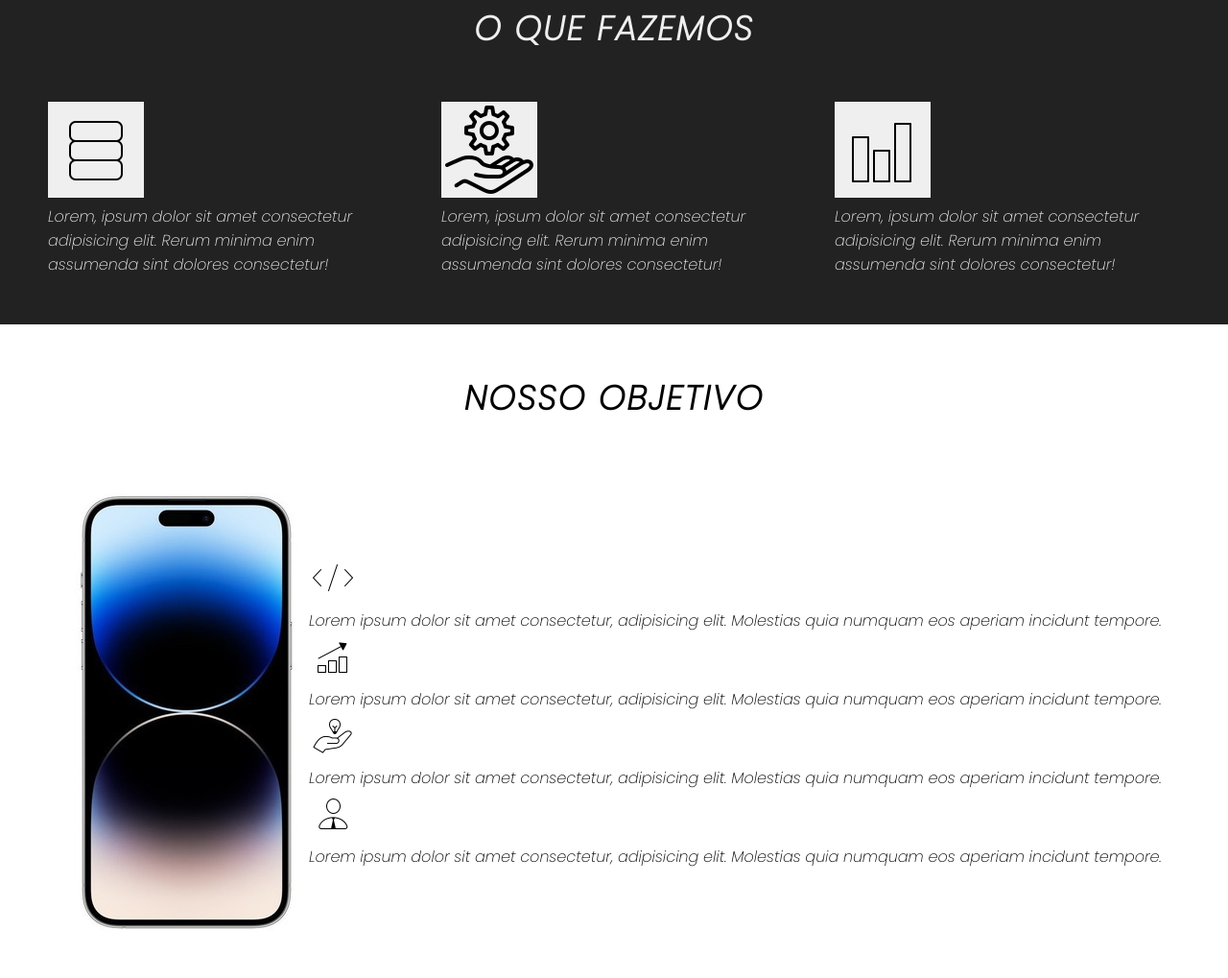
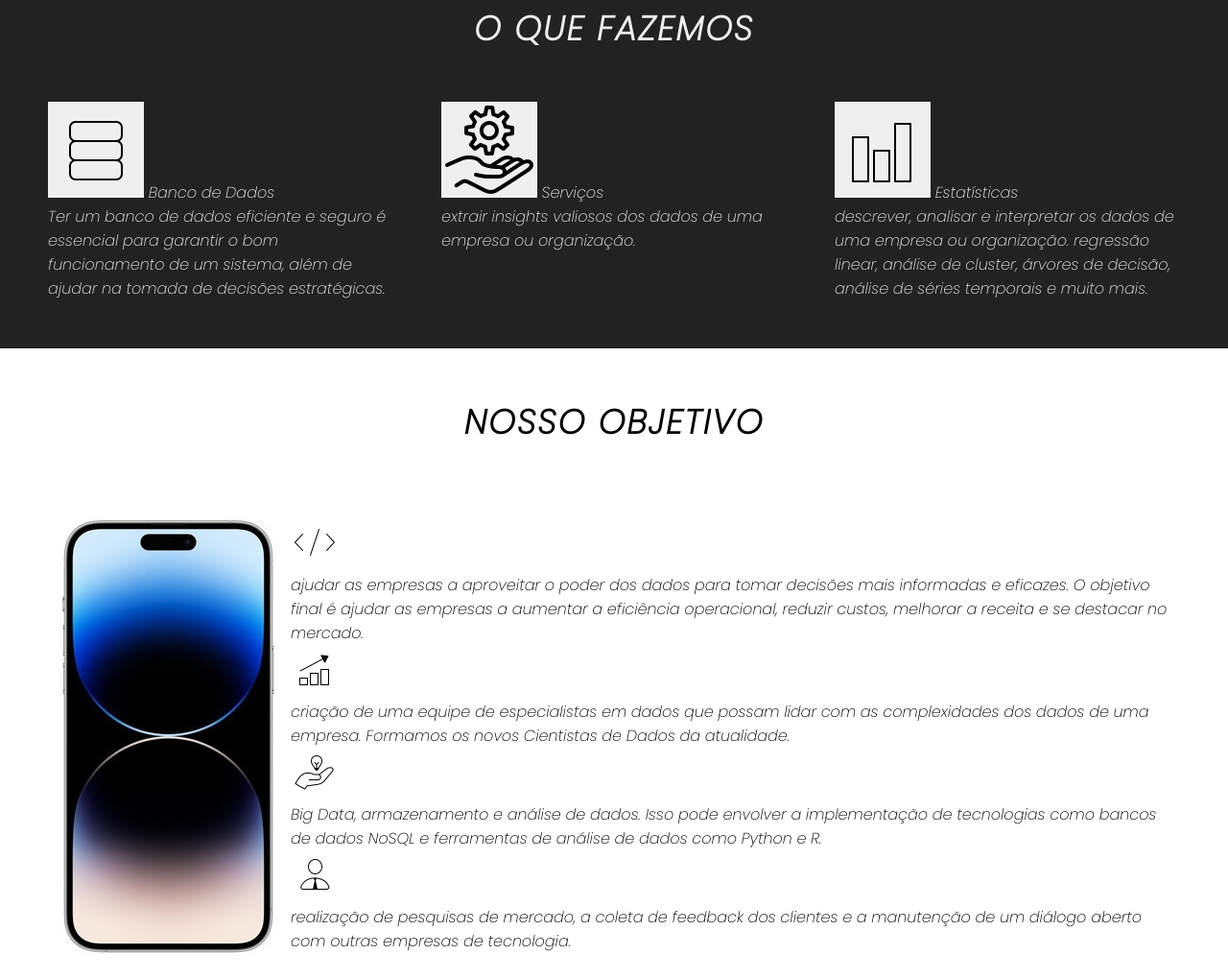
Before and after one commit to henriquedouradoo/Website-Science, a plain HTML site: page index.html in a window 1280 px wide. Shown: the part 1234-2253 px from the top of the page at 96% size. Drawn offline with nearby package versions, Linux system fonts and the light colour scheme.

Commit message:
Update index.html

```diff
--- a/index.html
+++ b/index.html
@@ -22,8 +22,8 @@
 
     <header id="showcase">
         <div id="showcase-container">
-            <h2>Lorem ipsum dolor sit amet.</h2>
-            <p>Lorem ipsum dolor, sit amet consectetur adipisicing elit. Porro, eos?</p>
+            <h2>Web Developers</h2>
+            <p>Olá novos developers! Sejam muito bem-vindos ao mundo da programação! Esperamos que vocês estejam empolgados para aprender e contribuir com a comunidade.</p>
             <a href="" class="btn">Explore</a>
         </div>
     </header>
@@ -43,20 +43,20 @@
         <div id="features-container">
             <div class="feature">
                 <img src="img/icons8-banco-de-dados-100.png" class="fazemos-img" alt="">
-                <span class="feature-title"></span>
-                <p>Lorem, ipsum dolor sit amet consectetur adipisicing elit. Rerum minima enim assumenda sint dolores consectetur!</p>
+                <span class="feature-title">Banco de Dados</span>
+                <p>Ter um banco de dados eficiente e seguro é essencial para garantir o bom funcionamento de um sistema, além de ajudar na tomada de decisões estratégicas. </p>
             </div>
 
             <div class="feature">
                 <img src="img/icons8-serviço-100.png" class="fazemos-img" alt="">
-                <span class="feature-title"></span>
-                <p>Lorem, ipsum dolor sit amet consectetur adipisicing elit. Rerum minima enim assumenda sint dolores consectetur!</p>
+                <span class="feature-title">Serviços</span>
+                <p>extrair insights valiosos dos dados de uma empresa ou organização.</p>
             </div>
 
             <div class="feature">
                 <img src="img/icons8-gráfico-de-barras-100.png" class="fazemos-img" alt="">
-                <span class="feature-title"></span>
-                <p>Lorem, ipsum dolor sit amet consectetur adipisicing elit. Rerum minima enim assumenda sint dolores consectetur!</p>
+                <span class="feature-title">Estatísticas</span>
+                <p>descrever, analisar e interpretar os dados de uma empresa ou organização. regressão linear, análise de cluster, árvores de decisão, análise de séries temporais e muito mais.</p>
             </div>
         </div>
     </section>
@@ -69,22 +69,22 @@
 
                 <div class="item">
                     <img src="img/icons8-código-fonte-50.png" alt="" class="iphone 14">
-                    <p>Lorem ipsum dolor sit amet consectetur, adipisicing elit. Molestias quia numquam eos aperiam incidunt tempore.</p>
+                    <p>ajudar as empresas a aproveitar o poder dos dados para tomar decisões mais informadas e eficazes. O objetivo final é ajudar as empresas a aumentar a eficiência operacional, reduzir custos, melhorar a receita e se destacar no mercado.</p>
                 </div>
 
                 <div class="item">
                     <img src="img/icons8-gráfico-positivo-50.png" alt="" class="iphone 14">
-                    <p>Lorem ipsum dolor sit amet consectetur, adipisicing elit. Molestias quia numquam eos aperiam incidunt tempore.</p>
+                    <p>criação de uma equipe de especialistas em dados que possam lidar com as complexidades dos dados de uma empresa. Formamos os novos Cientistas de Dados da atualidade.</p>
                 </div>
 
                 <div class="item">
                     <img src="img/icons8-ideia-de-compartilhamento-50.png" alt="" class="iphone 14">
-                    <p>Lorem ipsum dolor sit amet consectetur, adipisicing elit. Molestias quia numquam eos aperiam incidunt tempore.</p>
+                    <p>Big Data, armazenamento e análise de dados. Isso pode envolver a implementação de tecnologias como bancos de dados NoSQL e ferramentas de análise de dados como Python e R.</p>
                 </div>
 
                 <div class="item">
                     <img src="img/icons8-homem-de-negócios-50.png" alt="" class="iphone 14">
-                    <p>Lorem ipsum dolor sit amet consectetur, adipisicing elit. Molestias quia numquam eos aperiam incidunt tempore.</p>
+                    <p>realização de pesquisas de mercado, a coleta de feedback dos clientes e a manutenção de um diálogo aberto com outras empresas de tecnologia. </p>
                 </div>
 
             </div>
@@ -97,11 +97,12 @@
             <div class="testemunhas-container">
                 <div class="testemunha">
                     <img src="img/jordanpeterson.jfif" alt="" class="testemunhas-img">
-                    <p> Lorem, ipsum dolor sit amet consectetur adipisicing elit. Reiciendis unde fugit sapiente ipsa! Distinctio, voluptatibus!</p>
+                    <p> Jordan Peterson, "Estamos muito satisfeitos com o trabalho da empresa. Sua equipe de Data Science forneceu insights valiosos para nossos negócios, permitindo-nos tomar decisões informadas e melhorar nossa eficiência. Recomendamos seus serviços altamente."</p>
                 </div>
                 <div class="testemunha">
                     <img src="img/Steve-Jobs.jpg" alt="" class="testemunhas-img">
-                    <p> Lorem, ipsum dolor sit amet consectetur adipisicing elit. Reiciendis unde fugit sapiente ipsa! Distinctio, voluptatibus!</p>
+                    <p> Steve jobs,
+"Estamos aqui para tornar uma marca duradoura no mundo, para criar produtos que as pessoas amem e que tenham um impacto positivo em suas vidas. Estamos constantemente procurando maneiras de inovar e nos destacar da multidão. Vamos continuar a pensar diferente e mudar o jogo."</p>
                 </div>
             </div>
         </div>
```
